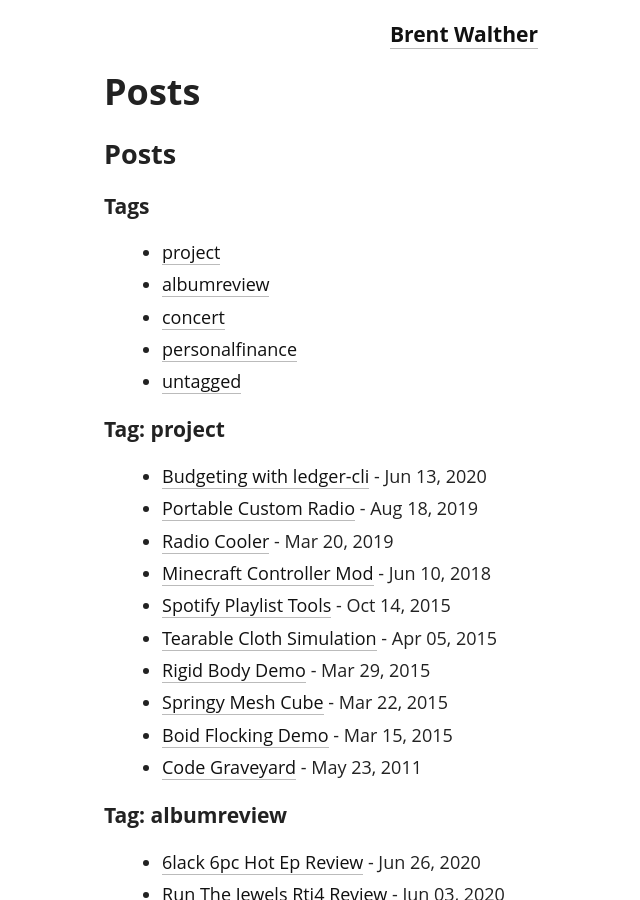
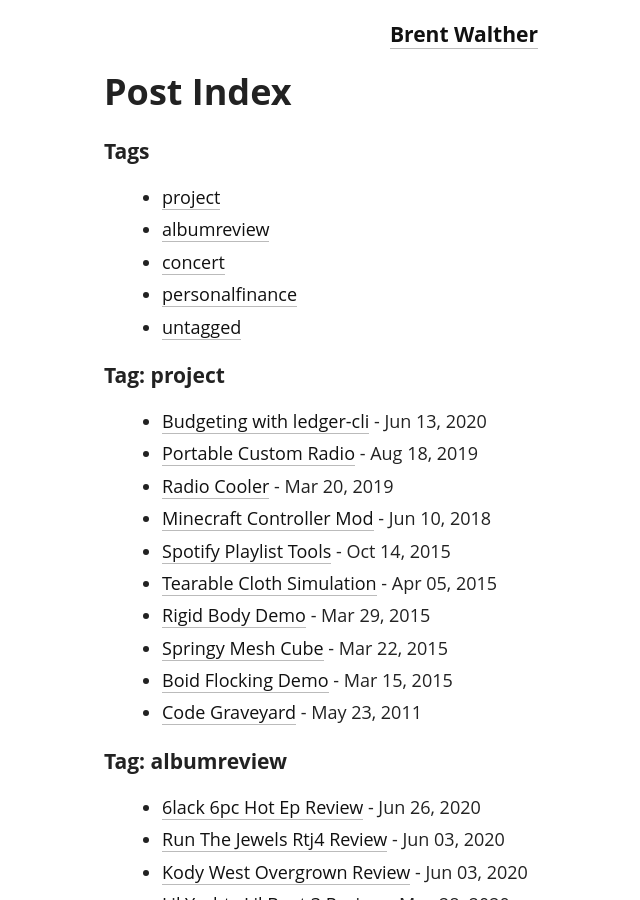
Before and after one commit to brentwalther/brentwalther.github.io, a Jekyll site: the page built from all.md, in a window 1280 px wide and 900 px high. Shown: the whole window, without its empty margins (176-816 px from the left). Built offline with Jekyll 4.4.1, drawn with Linux system fonts in a browser that asks for light colours; some web fonts are replaced; our own code applies the rules of GitHub Pages for plain Markdown files.

Commit message:
Fix title on post index.

```diff
--- a/all.md
+++ b/all.md
@@ -1,8 +1,7 @@
 ---
+title: Post Index
 layout: default
 ---
-
-## Posts
 
 ### Tags
 
```
